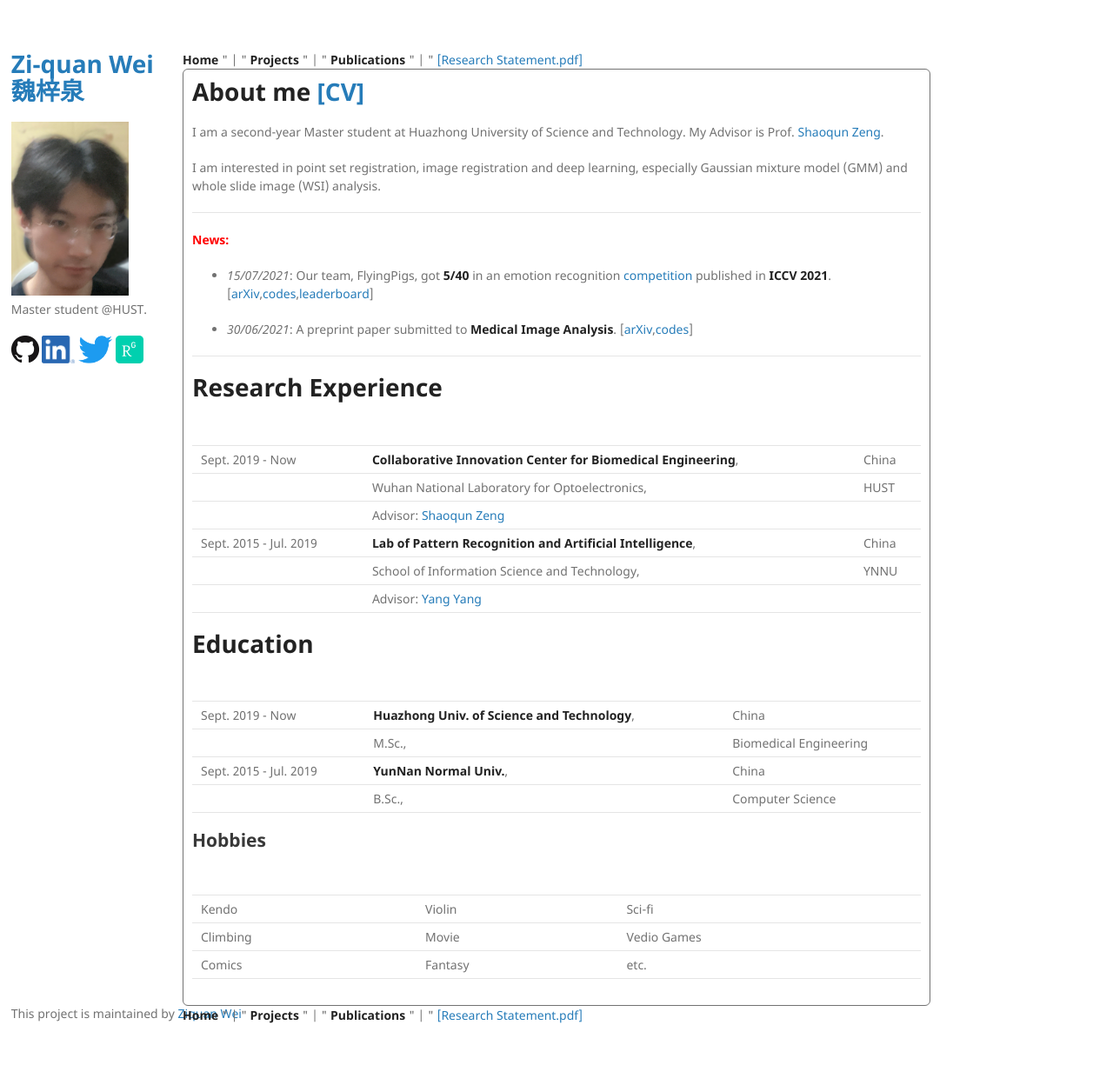
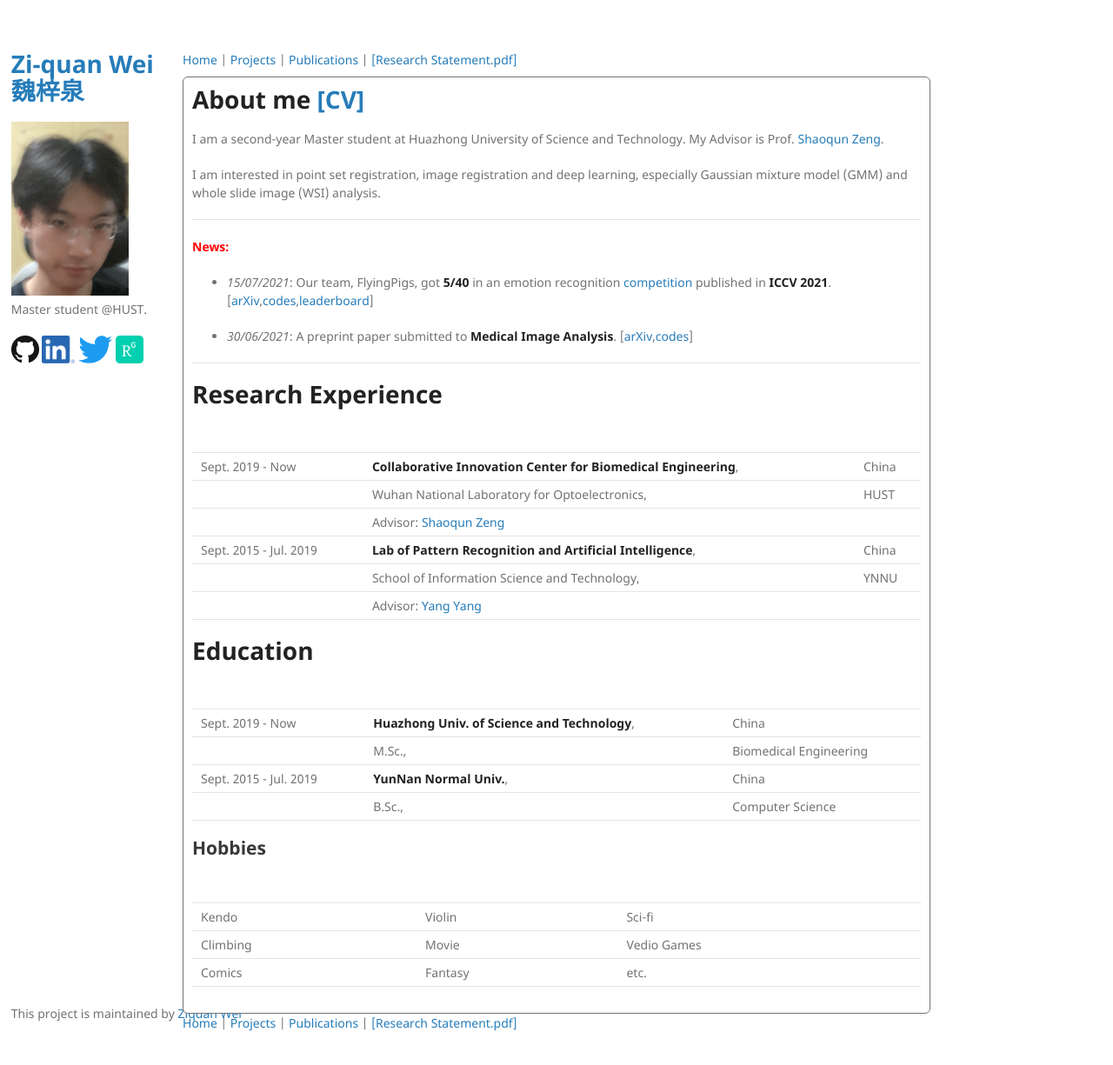
Before and after one commit to Chrisa142857/Chrisa142857.github.io, a Jekyll site: the page built from index.md, in a window 1280 px wide and 1246 px high. Shown: the top 1225 px of the window at 87% size. Built offline with Jekyll 4.4.1, drawn with Linux system fonts in a browser that asks for light colours; our own code applies the rules of GitHub Pages for plain Markdown files.

Commit message:
Update default.html

```diff
--- a/_layouts/default.html
+++ b/_layouts/default.html
@@ -42,28 +42,32 @@
       <section>
         {% if site.show_buttons %}
 <!--         <ul class="downloads" style="width: 150; background-color: white">
-          <li></li>
-          <li></li>
-          <li></li>
+          <li><strong></strong></li>
+          <li><strong></strong></li>
+          <li><strong></strong></li>
         </ul> -->
-        <a href="{{ site.index_url }}"><strong>Home</strong></a>
-        " | "
-        <a href="{{ site.project_url }}"><strong>Projects</strong></a>
-        " | "
-        <a href="{{ site.publication_url }}"><strong>Publications</strong></a>
-        " | "
-        <a href="{{ site.research_statement_url }}">[Research Statement.pdf]</a>
+        <div style="margin-bottom: 1%">
+          <a href="{{ site.index_url }}">Home</a>
+           |
+          <a href="{{ site.project_url }}">Projects</a>
+           |
+          <a href="{{ site.publication_url }}">Publications</a>
+           |
+          <a href="{{ site.research_statement_url }}">[Research Statement.pdf]</a>
+        </div>
         {% endif %}
-        <div  style="border: 1px solid; border-radius: 6px; padding: 10px; background-color: white">
+        <div style="border: 1px solid; border-radius: 6px; padding: 10px; background-color: white">
           {{ content }}
         </div>
-        <a href="{{ site.index_url }}"><strong>Home</strong></a>
-        " | "
-        <a href="{{ site.project_url }}"><strong>Projects</strong></a>
-        " | "
-        <a href="{{ site.publication_url }}"><strong>Publications</strong></a>
-        " | "
-        <a href="{{ site.research_statement_url }}">[Research Statement.pdf]</a>
+        <div style="margin-bottom: 1%">
+          <a href="{{ site.index_url }}">Home</a>
+           |
+          <a href="{{ site.project_url }}">Projects</a>
+           |
+          <a href="{{ site.publication_url }}">Publications</a>
+           |
+          <a href="{{ site.research_statement_url }}">[Research Statement.pdf]</a>
+        </div>
       </section>
       <footer>
         <p>This project is maintained by <a href="{{ site.index_url }}">Ziquan Wei</a></p>
```
